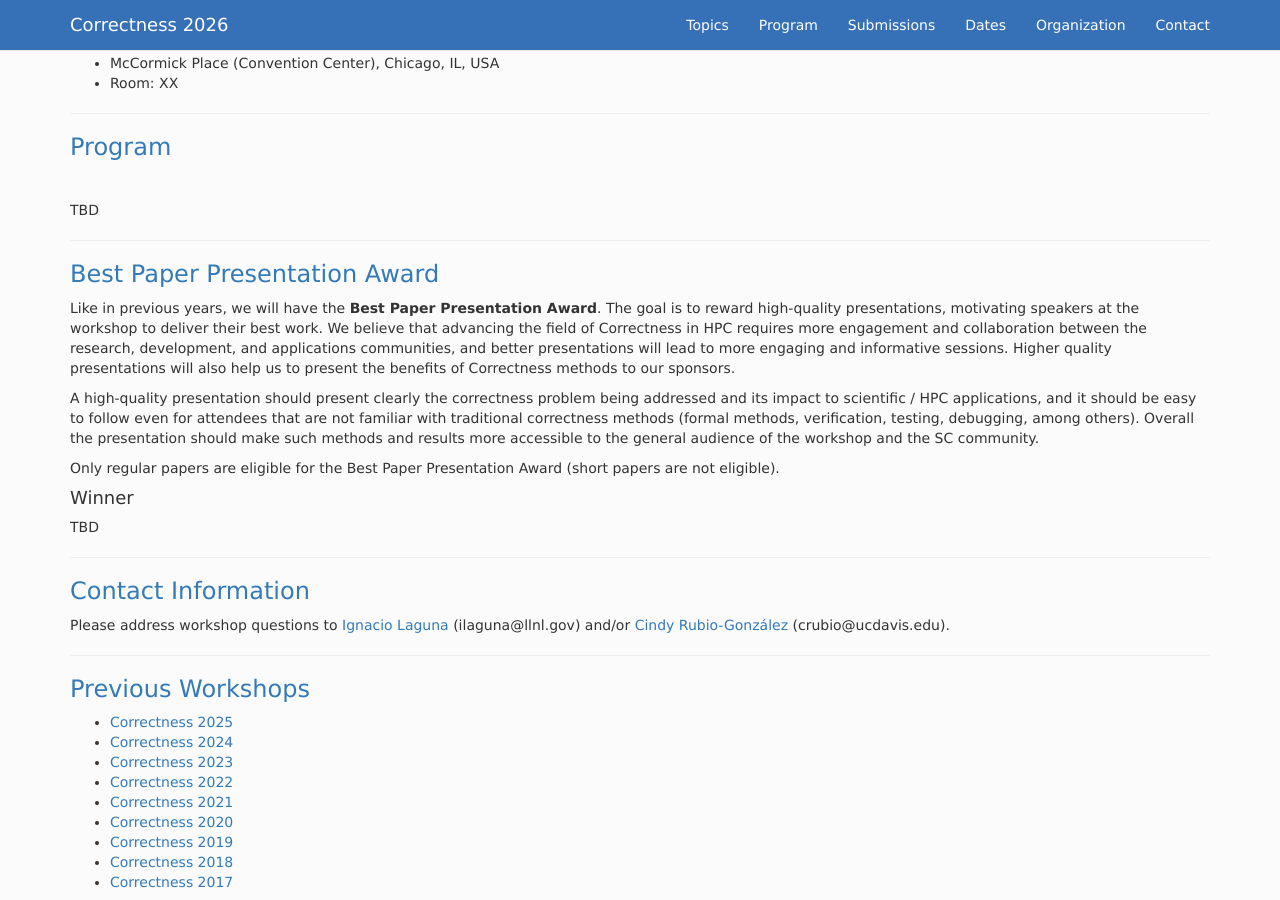
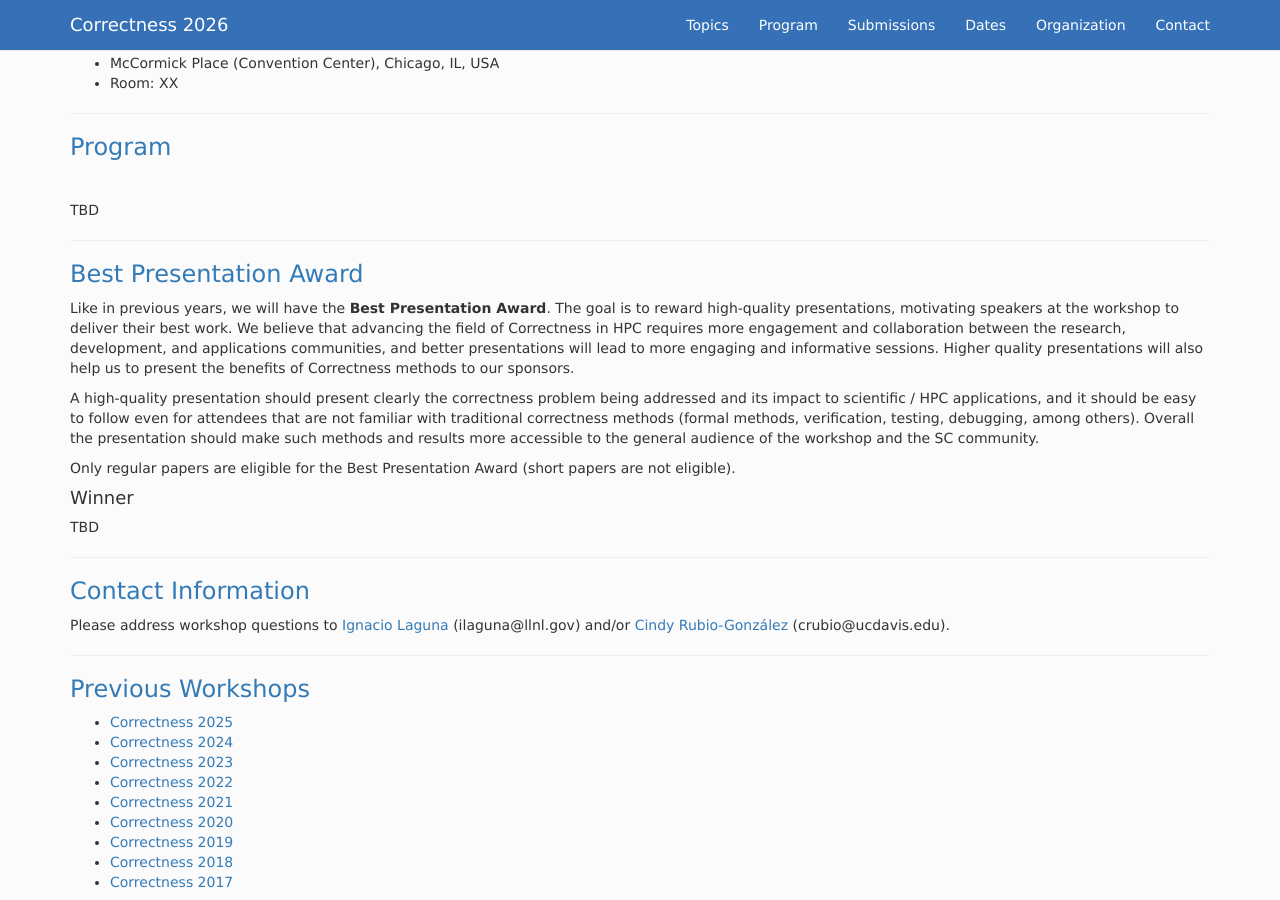
Before and after one commit to correctness-workshop/2026, a Jekyll site: the page built from index.md, in a window 1280 px wide and 900 px high, scrolled down 3587 px. Built offline with Jekyll 4.4.1, drawn with Linux system fonts in a browser that asks for light colours; nearby versions of some CDN libraries; the list of posts is cut into pages by our own code; some of the changed text lies outside the part shown.

Commit message:
fixed issues

```diff
--- a/index.md
+++ b/index.md
@@ -255,13 +256,13 @@ TBD
 
 
 ---
-###  <a class="anchor" name="award">Best Paper Presentation Award</a>
+###  <a class="anchor" name="award">Best Presentation Award</a>
 
-Like in previous years, we will have the **Best Paper Presentation Award**. The goal is to reward high-quality presentations, motivating speakers at the workshop to deliver their best work. We believe that advancing the field of Correctness in HPC requires more engagement and collaboration between the research, development, and applications communities, and better presentations will lead to more engaging and informative sessions. Higher quality presentations will also help us to present the benefits of Correctness methods to our sponsors.
+Like in previous years, we will have the **Best Presentation Award**. The goal is to reward high-quality presentations, motivating speakers at the workshop to deliver their best work. We believe that advancing the field of Correctness in HPC requires more engagement and collaboration between the research, development, and applications communities, and better presentations will lead to more engaging and informative sessions. Higher quality presentations will also help us to present the benefits of Correctness methods to our sponsors.
 
 A high-quality presentation should present clearly the correctness problem being addressed and its impact to scientific / HPC applications, and it should be easy to follow even for attendees that are not familiar with traditional correctness methods (formal methods, verification, testing, debugging, among others). Overall the presentation should make such methods and results more accessible to the general audience of the workshop and the SC community.
 
-Only regular papers are eligible for the Best Paper Presentation Award (short papers are not eligible).
+Only regular papers are eligible for the Best Presentation Award (short papers are not eligible).
 
 #### Winner
 
```
Also changed, not shown: other parts of index.md (+2 -1 lines).
